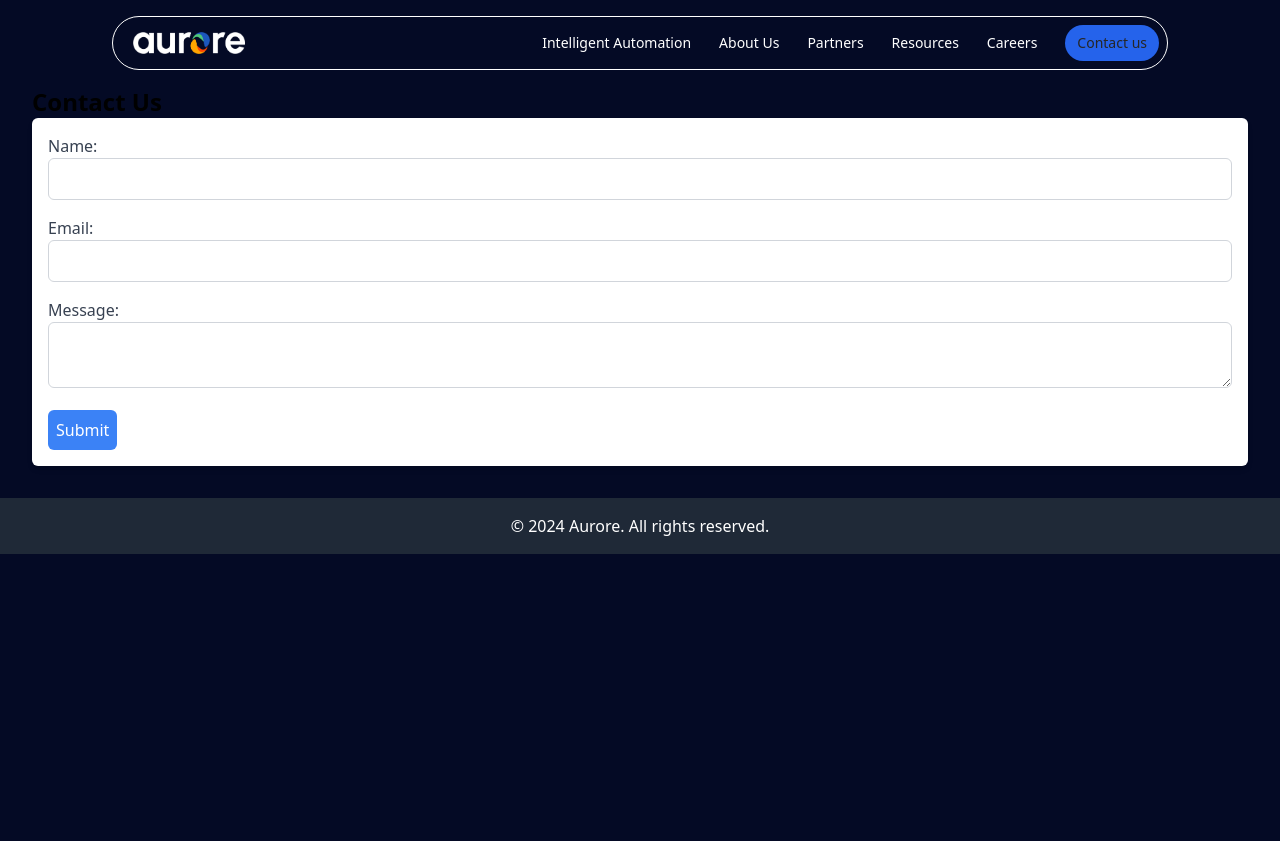
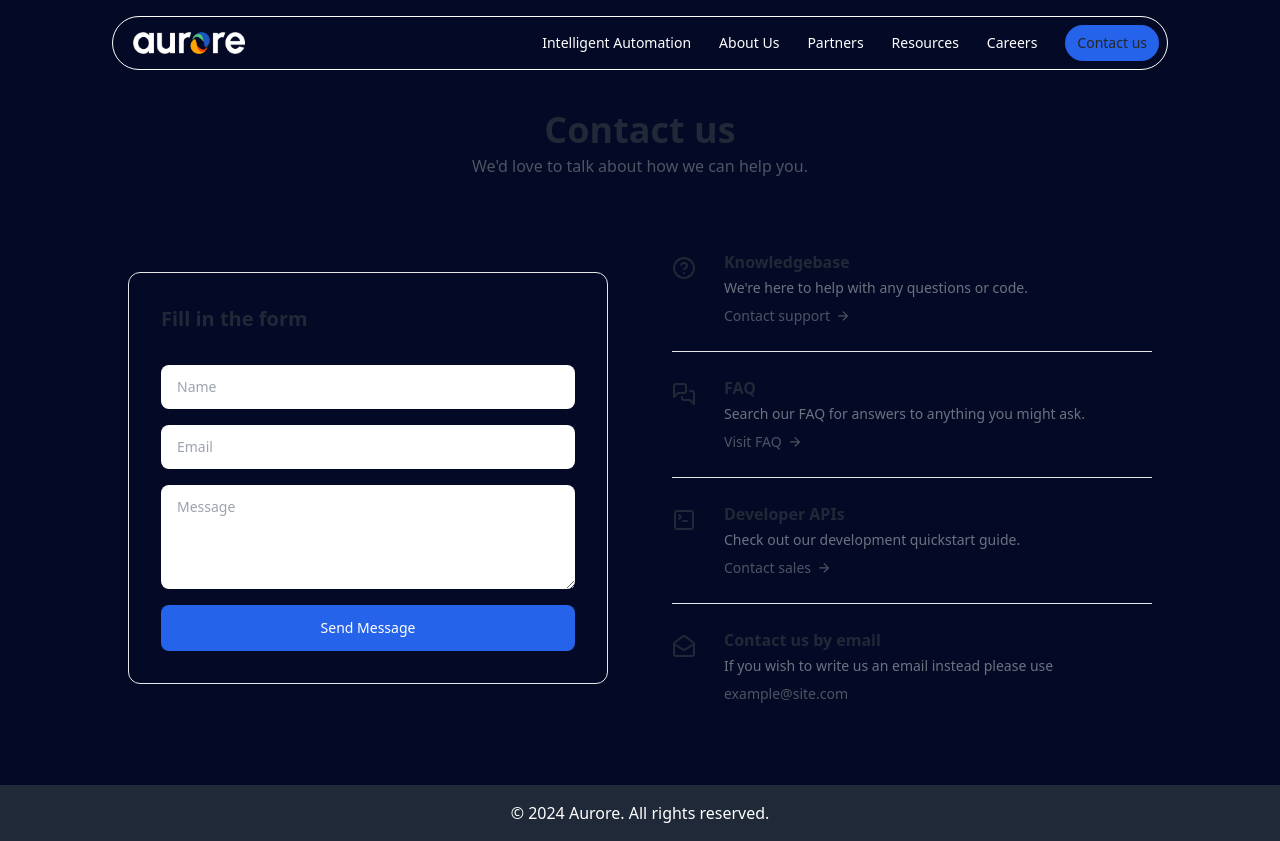
Before and after one commit to AuroreLLC/aurorelabs-website, a Next.js app in the folder aurore/: page /contact in a window 1280 px wide. Before the commit the page ends 800 px from the top, so only its background shows below. Built offline with nearby package versions, Linux system fonts and the light colour scheme.

Commit message:
feat: changed contact us structure, need style about colors

```diff
--- a/aurore/src/app/contact/page.js
+++ b/aurore/src/app/contact/page.js
@@ -1,12 +1,197 @@
-import ContactForm from '@/components/ContactForm';
+import ContactForm from "@/components/ContactForm";
 
 const Contact = () => (
-    <div className="container mx-auto">
-        <main className="p-8">
-            <h1 className="text-2xl font-bold">Contact Us</h1>
-            <ContactForm />
-        </main>
+  <div className="max-w-[85rem] px-4 py-10 sm:px-6 lg:px-8 lg:py-14 mx-auto">
+    <div className="max-w-2xl lg:max-w-5xl mx-auto">
+      <div className="text-center">
+        <h1 className="text-3xl font-bold text-gray-800 sm:text-4xl">
+          Contact us
+        </h1>
+        <p className="mt-1 text-gray-600">
+          We'd love to talk about how we can help you.
+        </p>
+      </div>
+
+      <div className="mt-12 grid items-center lg:grid-cols-2 gap-6 lg:gap-16">
+        <div className="flex flex-col border bg-green rounded-xl p-4 sm:p-6 lg:p-8">
+          <h2 className="mb-8 text-xl font-semibold text-gray-800">
+            Fill in the form
+          </h2>
+
+          <ContactForm />
+        </div>
+
+        <div className="divide-y divide-gray-200">
+          <div className="flex gap-x-7 py-6">
+            <svg
+              className="shrink-0 size-6 mt-1.5 text-gray-800"
+              xmlns="http://www.w3.org/2000/svg"
+              width="24"
+              height="24"
+              viewBox="0 0 24 24"
+              fill="none"
+              stroke="currentColor"
+              strokeWidth="2"
+              strokeLinecap="round"
+              strokeLinejoin="round"
+            >
+              <circle cx="12" cy="12" r="10" />
+              <path d="M9.09 9a3 3 0 0 1 5.83 1c0 2-3 3-3 3" />
+              <path d="M12 17h.01" />
+            </svg>
+            <div className="grow">
+              <h3 className="font-semibold text-gray-800">Knowledgebase</h3>
+              <p className="mt-1 text-sm text-gray-500">
+                We're here to help with any questions or code.
+              </p>
+              <a
+                className="mt-2 inline-flex items-center gap-x-2 text-sm font-medium text-gray-600 hover:text-gray-800 focus:outline-none focus:text-gray-800"
+                href="#"
+              >
+                Contact support
+                <svg
+                  className="shrink-0 size-2.5 transition ease-in-out group-hover:translate-x-1 group-focus:translate-x-1"
+                  width="16"
+                  height="16"
+                  viewBox="0 0 16 16"
+                  fill="none"
+                  xmlns="http://www.w3.org/2000/svg"
+                >
+                  <path
+                    fillRule="evenodd"
+                    clipRule="evenodd"
+                    d="M0.975821 6.92249C0.43689 6.92249 -3.50468e-07 7.34222 -3.27835e-07 7.85999C-3.05203e-07 8.37775 0.43689 8.79749 0.975821 8.79749L12.7694 8.79748L7.60447 13.7596C7.22339 14.1257 7.22339 14.7193 7.60447 15.0854C7.98555 15.4515 8.60341 15.4515 8.98449 15.0854L15.6427 8.68862C16.1191 8.23098 16.1191 7.48899 15.6427 7.03134L8.98449 0.634573C8.60341 0.268455 7.98555 0.268456 7.60447 0.634573C7.22339 1.00069 7.22339 1.59428 7.60447 1.9604L12.7694 6.92248L0.975821 6.92249Z"
+                    fill="currentColor"
+                  />
+                </svg>
+              </a>
+            </div>
+          </div>
+          <div className="flex gap-x-7 py-6">
+            <svg
+              className="shrink-0 size-6 mt-1.5 text-gray-800"
+              xmlns="http://www.w3.org/2000/svg"
+              width="24"
+              height="24"
+              viewBox="0 0 24 24"
+              fill="none"
+              stroke="currentColor"
+              strokeWidth="2"
+              strokeLinecap="round"
+              strokeLinejoin="round"
+            >
+              <path d="M14 9a2 2 0 0 1-2 2H6l-4 4V4c0-1.1.9-2 2-2h8a2 2 0 0 1 2 2v5Z" />
+              <path d="M18 9h2a2 2 0 0 1 2 2v11l-4-4h-6a2 2 0 0 1-2-2v-1" />
+            </svg>
+            <div className="grow">
+              <h3 className="font-semibold text-gray-800">FAQ</h3>
+              <p className="mt-1 text-sm text-gray-500">
+                Search our FAQ for answers to anything you might ask.
+              </p>
+              <a
+                className="mt-2 inline-flex items-center gap-x-2 text-sm font-medium text-gray-600 hover:text-gray-800 focus:outline-none focus:text-gray-800"
+                href="#"
+              >
+                Visit FAQ
+                <svg
+                  className="shrink-0 size-2.5 transition ease-in-out group-hover:translate-x-1 group-focus:translate-x-1"
+                  width="16"
+                  height="16"
+                  viewBox="0 0 16 16"
+                  fill="none"
+                  xmlns="http://www.w3.org/2000/svg"
+                >
+                  <path
+                    fillRule="evenodd"
+                    clipRule="evenodd"
+                    d="M0.975821 6.92249C0.43689 6.92249 -3.50468e-07 7.34222 -3.27835e-07 7.85999C-3.05203e-07 8.37775 0.43689 8.79749 0.975821 8.79749L12.7694 8.79748L7.60447 13.7596C7.22339 14.1257 7.22339 14.7193 7.60447 15.0854C7.98555 15.4515 8.60341 15.4515 8.98449 15.0854L15.6427 8.68862C16.1191 8.23098 16.1191 7.48899 15.6427 7.03134L8.98449 0.634573C8.60341 0.268455 7.98555 0.268456 7.60447 0.634573C7.22339 1.00069 7.22339 1.59428 7.60447 1.9604L12.7694 6.92248L0.975821 6.92249Z"
+                    fill="currentColor"
+                  />
+                </svg>
+              </a>
+            </div>
+          </div>
+          <div className=" flex gap-x-7 py-6">
+            <svg
+              className="shrink-0 size-6 mt-1.5 text-gray-800"
+              xmlns="http://www.w3.org/2000/svg"
+              width="24"
+              height="24"
+              viewBox="0 0 24 24"
+              fill="none"
+              stroke="currentColor"
+              strokeWidth="2"
+              strokeLinecap="round"
+              strokeLinejoin="round"
+            >
+              <path d="m7 11 2-2-2-2" />
+              <path d="M11 13h4" />
+              <rect width="18" height="18" x="3" y="3" rx="2" ry="2" />
+            </svg>
+            <div className="grow">
+              <h3 className="font-semibold text-gray-800">Developer APIs</h3>
+              <p className="mt-1 text-sm text-gray-500">
+                Check out our development quickstart guide.
+              </p>
+              <a
+                className="mt-2 inline-flex items-center gap-x-2 text-sm font-medium text-gray-600 hover:text-gray-800 focus:outline-none focus:text-gray-800"
+                href="#"
+              >
+                Contact sales
+                <svg
+                  className="shrink-0 size-2.5 transition ease-in-out group-hover:translate-x-1 group-focus:translate-x-1"
+                  width="16"
+                  height="16"
+                  viewBox="0 0 16 16"
+                  fill="none"
+                  xmlns="http://www.w3.org/2000/svg"
+                >
+                  <path
+                    fillRule="evenodd"
+                    clipRule="evenodd"
+                    d="M0.975821 6.92249C0.43689 6.92249 -3.50468e-07 7.34222 -3.27835e-07 7.85999C-3.05203e-07 8.37775 0.43689 8.79749 0.975821 8.79749L12.7694 8.79748L7.60447 13.7596C7.22339 14.1257 7.22339 14.7193 7.60447 15.0854C7.98555 15.4515 8.60341 15.4515 8.98449 15.0854L15.6427 8.68862C16.1191 8.23098 16.1191 7.48899 15.6427 7.03134L8.98449 0.634573C8.60341 0.268455 7.98555 0.268456 7.60447 0.634573C7.22339 1.00069 7.22339 1.59428 7.60447 1.9604L12.7694 6.92248L0.975821 6.92249Z"
+                    fill="currentColor"
+                  />
+                </svg>
+              </a>
+            </div>
+          </div>
+
+          <div className=" flex gap-x-7 py-6">
+            <svg
+              className="shrink-0 size-6 mt-1.5 text-gray-800"
+              xmlns="http://www.w3.org/2000/svg"
+              width="24"
+              height="24"
+              viewBox="0 0 24 24"
+              fill="none"
+              stroke="currentColor"
+              strokeWidth="2"
+              strokeLinecap="round"
+              strokeLinejoin="round"
+            >
+              <path d="M21.2 8.4c.5.38.8.97.8 1.6v10a2 2 0 0 1-2 2H4a2 2 0 0 1-2-2V10a2 2 0 0 1 .8-1.6l8-6a2 2 0 0 1 2.4 0l8 6Z" />
+              <path d="m22 10-8.97 5.7a1.94 1.94 0 0 1-2.06 0L2 10" />
+            </svg>
+            <div className="grow">
+              <h3 className="font-semibold text-gray-800">
+                Contact us by email
+              </h3>
+              <p className="mt-1 text-sm text-gray-500">
+                If you wish to write us an email instead please use
+              </p>
+              <a
+                className="mt-2 inline-flex items-center gap-x-2 text-sm font-medium text-gray-600 hover:text-gray-800 focus:outline-none focus:text-gray-800"
+                href="#"
+              >
+                example@site.com
+              </a>
+            </div>
+          </div>
+        </div>
+      </div>
     </div>
+  </div>
 );
 
 export default Contact;
--- a/aurore/src/components/ContactForm.js
+++ b/aurore/src/components/ContactForm.js
@@ -1,9 +1,13 @@
-'use client'
-import { useState } from 'react';
-import { sendEmail } from '../services/emailService';
+"use client";
+import { useState } from "react";
+import { sendEmail } from "../services/emailService";
 
 const ContactForm = () => {
-    const [formData, setFormData] = useState({ name: '', email: '', message: '' });
+  const [formData, setFormData] = useState({
+    name: "",
+    email: "",
+    message: "",
+  });
 
   const handleChange = (e) => {
     const { name, value } = e.target;
@@ -13,45 +17,71 @@ const ContactForm = () => {
   const handleSubmit = async (e) => {
     e.preventDefault();
     await sendEmail(formData);
-        alert('Form submitted');
+    alert("Form submitted");
   };
 
   return (
-        <form onSubmit={handleSubmit} className="p-4 bg-white shadow-md rounded-md">
-            <div className="mb-4">
-                <label className="block text-gray-700">Name:</label>
+      <form onSubmit={handleSubmit}>
+        <div className="grid gap-4">
+          <div>
+            <label htmlFor="name" className="sr-only">
+              Name
+            </label>
             <input
-                    type="text"
+              type="name"
               name="name"
+              id="name"
+              autoComplete="name"
               value={formData.name}
               onChange={handleChange}
               required
-                    className="w-full p-2 border border-gray-300 rounded-md"
+              className="py-3 px-4 block w-full border-gray-200 rounded-lg text-sm focus:border-blue-500 focus:ring-blue-500 disabled:opacity-50 disabled:pointer-events-none"
+              placeholder="Name"
             />
           </div>
-            <div className="mb-4">
-                <label className="block text-gray-700">Email:</label>
+          <div>
+            <label htmlFor="email" className="sr-only">
+              Email
+            </label>
             <input
               type="email"
               name="email"
+              id="email"
               value={formData.email}
                 onChange={handleChange}
                 required
-                    className="w-full p-2 border border-gray-300 rounded-md"
+              autoComplete="email"
+              className="py-3 px-4 block w-full border-gray-200 rounded-lg text-sm focus:border-blue-500 focus:ring-blue-500 disabled:opacity-50 disabled:pointer-events-none"
+              placeholder="Email"
             />
           </div>
-            <div className="mb-4">
-                <label className="block text-gray-700">Message:</label>
+
+          <div>
+            <label htmlFor="message" className="sr-only">
+              Message
+            </label>
             <textarea
+              id="message"
               name="message"
+              rows="4"
               value={formData.message}
               onChange={handleChange}
               required
-                    className="w-full p-2 border border-gray-300 rounded-md"
+              className="py-3 px-4 block w-full border-gray-200 rounded-lg text-sm focus:border-blue-500 focus:ring-blue-500 disabled:opacity-50 disabled:pointer-events-none"
+              placeholder="Message"
             ></textarea>
           </div>
-            <button type="submit" className="bg-blue-500 text-white p-2 rounded-md">Submit</button>
+        </div>
+        <div className="mt-4 grid">
+          <button
+            type="submit"
+            className="w-full py-3 px-4 inline-flex justify-center items-center gap-x-2 text-sm font-medium rounded-lg border border-transparent bg-blue-600 text-white hover:bg-blue-700 focus:outline-none focus:bg-blue-700 disabled:opacity-50 disabled:pointer-events-none"
+          >
+            Send Message
+          </button>
+        </div>
       </form>
+
   );
 };
 
```
Lines whose indentation alone changed are shown as unchanged.
